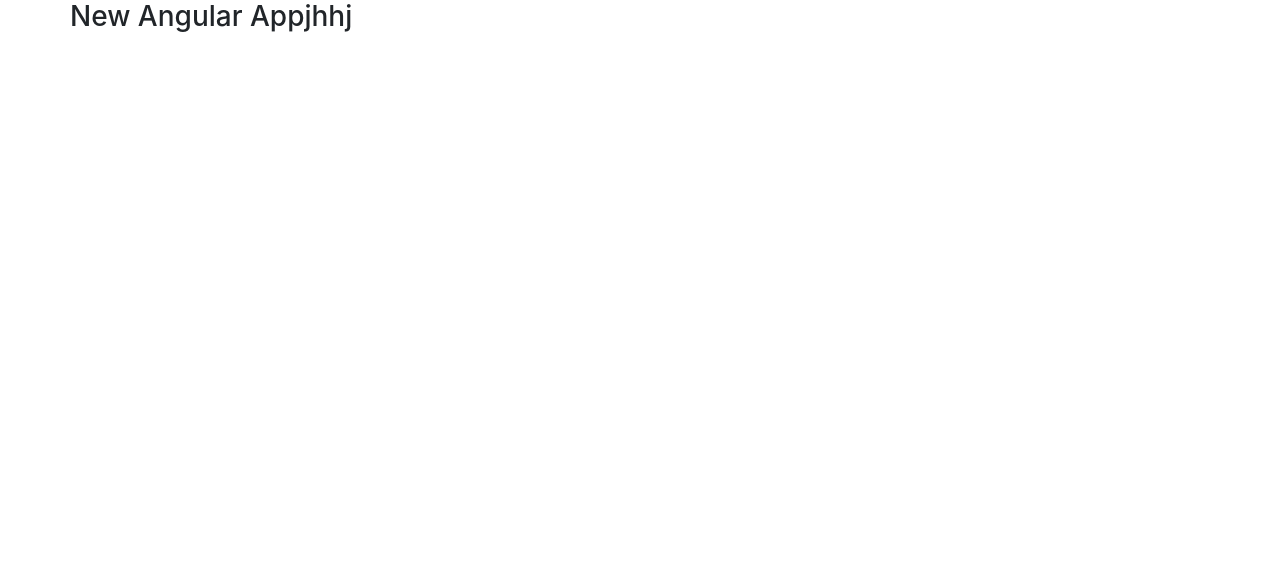
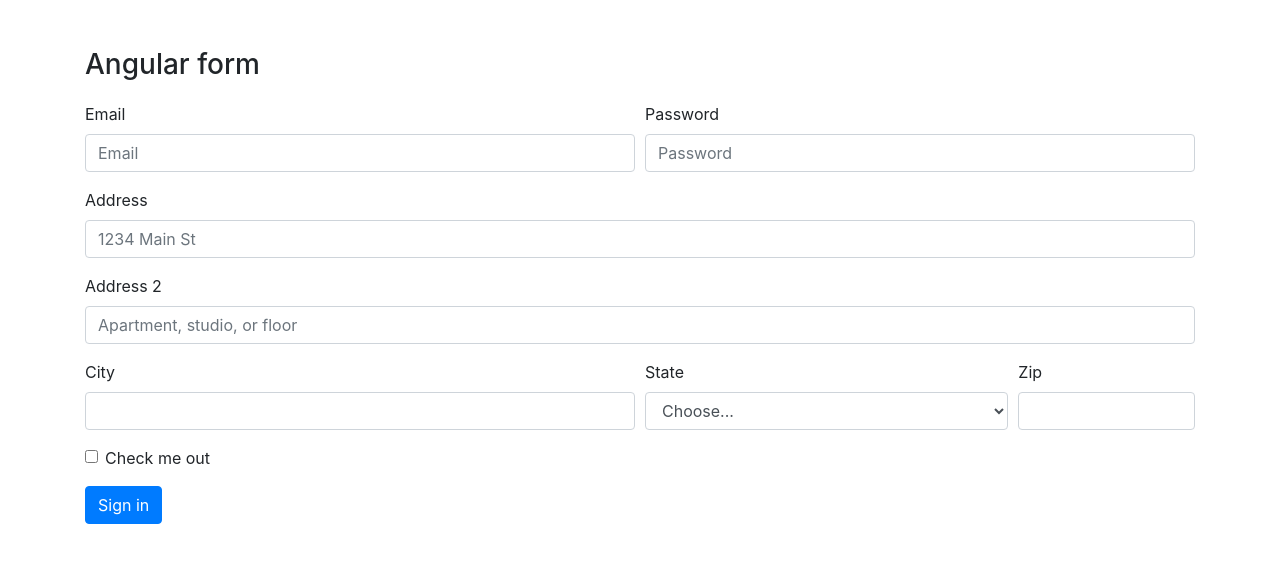
Before and after one commit to niteesh-singh/new-aap, an Angular app: page / in a window 1280 px wide. Shown: the top 562 px of the page. Built offline with nearby package versions, Linux system fonts and the light colour scheme.

Commit message:
Addded form in the template file

```diff
--- a/src/app/app.component.html
+++ b/src/app/app.component.html
@@ -1,5 +1,49 @@
-<div class="container">
-  <div class="row">
-    <h3>New Angular Appjhhj</h3>
-  </div>
+<div class="container mt-5">
+  <h3 style="margin-bottom: 20px;">Angular form</h3>
+  <form>
+    <div class="form-row">
+      <div class="form-group col-md-6">
+        <label for="inputEmail4">Email</label>
+        <input type="email" class="form-control" id="inputEmail4" placeholder="Email">
+      </div>
+      <div class="form-group col-md-6">
+        <label for="inputPassword4">Password</label>
+        <input type="password" class="form-control" id="inputPassword4" placeholder="Password">
+      </div>
+    </div>
+    <div class="form-group">
+      <label for="inputAddress">Address</label>
+      <input type="text" class="form-control" id="inputAddress" placeholder="1234 Main St">
+    </div>
+    <div class="form-group">
+      <label for="inputAddress2">Address 2</label>
+      <input type="text" class="form-control" id="inputAddress2" placeholder="Apartment, studio, or floor">
+    </div>
+    <div class="form-row">
+      <div class="form-group col-md-6">
+        <label for="inputCity">City</label>
+        <input type="text" class="form-control" id="inputCity">
+      </div>
+      <div class="form-group col-md-4">
+        <label for="inputState">State</label>
+        <select id="inputState" class="form-control">
+          <option selected>Choose...</option>
+          <option>...</option>
+        </select>
+      </div>
+      <div class="form-group col-md-2">
+        <label for="inputZip">Zip</label>
+        <input type="text" class="form-control" id="inputZip">
+      </div>
+    </div>
+    <div class="form-group">
+      <div class="form-check">
+        <input class="form-check-input" type="checkbox" id="gridCheck">
+        <label class="form-check-label" for="gridCheck">
+          Check me out
+        </label>
+      </div>
+    </div>
+    <button type="submit" class="btn btn-primary">Sign in</button>
+  </form>
 </div>
```
